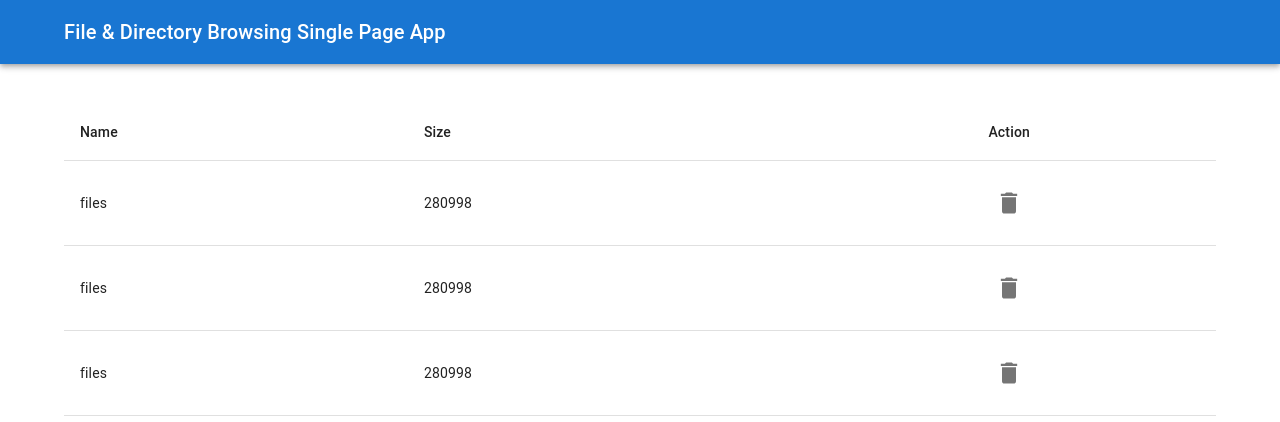
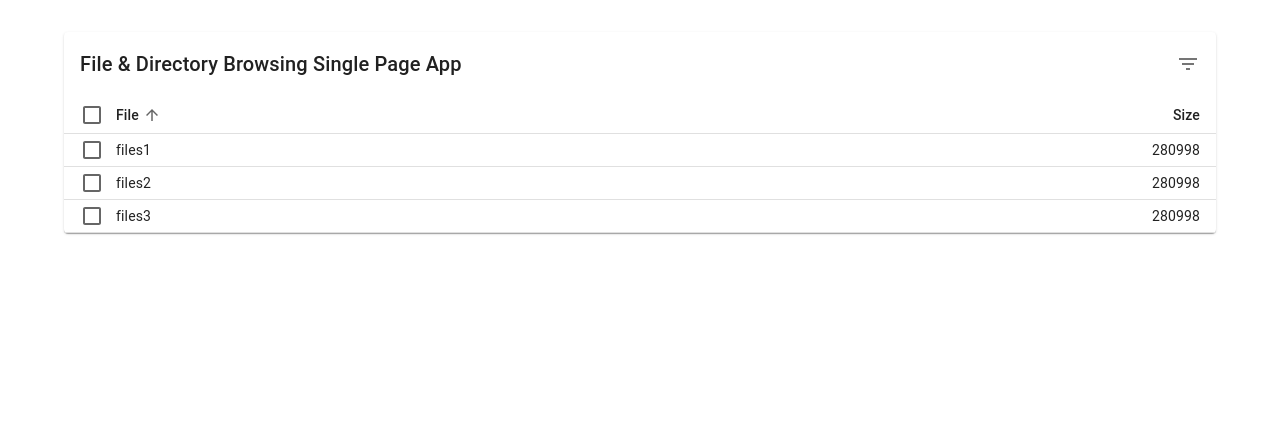
Before and after one commit to liashenkoart/Folder-Explorer, a Next.js app in the folder frontend/: page / in a window 1280 px wide. Shown: the top 422 px of the page. Built offline with nearby package versions, Linux system fonts and the light colour scheme.

Commit message:
feature: sorting

```diff
--- a/frontend/pages/index.tsx
+++ b/frontend/pages/index.tsx
@@ -1,26 +1,37 @@
+import * as React from 'react';
+
 // libs
 import Head from 'next/head'
-import {
-  AppBar,
-  Toolbar,
-  Container,
-  Typography,
-  List,
-  Table,
-  TableBody,
-  TableHead,
-  TableRow,
-  TableCell,
-  Box,
-  IconButton,
-} from "@mui/material";
+
+import { alpha } from '@mui/material/styles';
+import Box from '@mui/material/Box';
+import Table from '@mui/material/Table';
+import TableBody from '@mui/material/TableBody';
+import TableCell from '@mui/material/TableCell';
+import TableContainer from '@mui/material/TableContainer';
+import TableHead from '@mui/material/TableHead';
+import TableRow from '@mui/material/TableRow';
+import TableSortLabel from '@mui/material/TableSortLabel';
+import Toolbar from '@mui/material/Toolbar';
+import Typography from '@mui/material/Typography';
+import Paper from '@mui/material/Paper';
+import Checkbox from '@mui/material/Checkbox';
+import IconButton from '@mui/material/IconButton';
+import Tooltip from '@mui/material/Tooltip';
 import DeleteIcon from '@mui/icons-material/Delete';
+import FilterListIcon from '@mui/icons-material/FilterList';
+import { visuallyHidden } from '@mui/utils';
+import { Container } from "@mui/material";
 
-export default function Home() {
-  const data = [
+interface Data {
+  size: number;
+  name: string;
+}
+
+const rows = [
   {
-      "path": "files",
-      "name": "files",
+    "path": "files1",
+    "name": "files1",
     "children": [
       {
         "path": "files/.DS_Store",
@@ -65,8 +76,8 @@ export default function Home() {
     "size": 280998
   },
   {
-      "path": "files",
-      "name": "files",
+    "path": "files2",
+    "name": "files2",
     "children": [
       {
         "path": "files/.DS_Store",
@@ -111,8 +122,8 @@ export default function Home() {
     "size": 280998
   },
   {
-      "path": "files",
-      "name": "files",
+    "path": "files3",
+    "name": "files3",
     "children": [
       {
         "path": "files/.DS_Store",
@@ -156,7 +167,208 @@ export default function Home() {
     "mtime": "2022-11-30T17:13:14.624Z",
     "size": 280998
   }
-  ]
+];
+
+function descendingComparator<T>(a: T, b: T, orderBy: keyof T) {
+  if (b[orderBy] < a[orderBy]) {
+    return -1;
+  }
+  if (b[orderBy] > a[orderBy]) {
+    return 1;
+  }
+  return 0;
+}
+
+type Order = 'asc' | 'desc';
+
+function getComparator<Key extends keyof any>(
+  order: Order,
+  orderBy: Key,
+): (
+  a: { [key in Key]: number | string },
+  b: { [key in Key]: number | string },
+) => number {
+  return order === 'desc'
+    ? (a, b) => descendingComparator(a, b, orderBy)
+    : (a, b) => -descendingComparator(a, b, orderBy);
+}
+
+// This method is created for cross-browser compatibility, if you don't
+// need to support IE11, you can use Array.prototype.sort() directly
+function stableSort<T>(array: readonly T[], comparator: (a: T, b: T) => number) {
+  const stabilizedThis = array.map((el, index) => [el, index] as [T, number]);
+  stabilizedThis.sort((a, b) => {
+    const order = comparator(a[0], b[0]);
+    if (order !== 0) {
+      return order;
+    }
+    return a[1] - b[1];
+  });
+  return stabilizedThis.map((el) => el[0]);
+}
+
+interface HeadCell {
+  disablePadding: boolean;
+  id: keyof Data;
+  label: string;
+  numeric: boolean;
+}
+
+const headCells: readonly HeadCell[] = [
+  {
+    id: 'name',
+    numeric: false,
+    disablePadding: true,
+    label: 'File',
+  },
+  {
+    id: 'size',
+    numeric: true,
+    disablePadding: false,
+    label: 'Size',
+  },
+];
+
+interface EnhancedTableProps {
+  numSelected: number;
+  onRequestSort: (event: React.MouseEvent<unknown>, property: keyof Data) => void;
+  onSelectAllClick: (event: React.ChangeEvent<HTMLInputElement>) => void;
+  order: Order;
+  orderBy: string;
+  rowCount: number;
+}
+
+function EnhancedTableHead(props: EnhancedTableProps) {
+  const { onSelectAllClick, order, orderBy, numSelected, rowCount, onRequestSort } =
+    props;
+  const createSortHandler =
+    (property: keyof Data) => (event: React.MouseEvent<unknown>) => {
+      onRequestSort(event, property);
+    };
+
+  return (
+    <TableHead>
+      <TableRow>
+        <TableCell padding="checkbox">
+          <Checkbox
+            color="primary"
+            indeterminate={numSelected > 0 && numSelected < rowCount}
+            checked={rowCount > 0 && numSelected === rowCount}
+            onChange={onSelectAllClick} />
+        </TableCell>
+        {headCells.map((headCell) => (
+          <TableCell
+            key={headCell.id}
+            align={headCell.numeric ? 'right' : 'left'}
+            padding={headCell.disablePadding ? 'none' : 'normal'}
+            sortDirection={orderBy === headCell.id ? order : false}>
+            <TableSortLabel
+              active={orderBy === headCell.id}
+              direction={orderBy === headCell.id ? order : 'asc'}
+              onClick={createSortHandler(headCell.id)}>
+              {headCell.label}
+              {orderBy === headCell.id ? (
+                <Box component="span" sx={visuallyHidden}>
+                  {order === 'desc' ? 'sorted descending' : 'sorted ascending'}
+                </Box>
+              ) : null}
+            </TableSortLabel>
+          </TableCell>
+        ))}
+      </TableRow>
+    </TableHead>
+  );
+}
+
+interface EnhancedTableToolbarProps {
+  numSelected: number;
+}
+
+function EnhancedTableToolbar(props: EnhancedTableToolbarProps) {
+  const { numSelected } = props;
+
+  return (
+    <Toolbar
+      sx={{
+        pl: { sm: 2 },
+        pr: { xs: 1, sm: 1 },
+        ...(numSelected > 0 && {
+          bgcolor: (theme) =>
+            alpha(theme.palette.primary.main, theme.palette.action.activatedOpacity),
+        }),
+      }}>
+      {numSelected > 0 ?
+        <Typography
+          sx={{ flex: '1 1 100%' }}
+          color="inherit"
+          variant="subtitle1"
+          component="div">
+          {numSelected} selected
+        </Typography>
+        : <Typography
+          sx={{ flex: '1 1 100%' }}
+          variant="h6"
+          id="tableTitle"
+          component="div">
+          File & Directory Browsing Single Page App
+        </Typography>}
+      {numSelected > 0
+        ? <Tooltip title="Delete">
+          <IconButton>
+            <DeleteIcon />
+          </IconButton>
+        </Tooltip>
+        : <Tooltip title="Filter list">
+          <IconButton>
+            <FilterListIcon />
+          </IconButton>
+        </Tooltip>}
+    </Toolbar>
+  );
+}
+
+export default function Home() {
+
+  const [order, setOrder] = React.useState<Order>('asc');
+  const [orderBy, setOrderBy] = React.useState<keyof Data>('name');
+  const [selected, setSelected] = React.useState<readonly string[]>([]);
+
+  const handleRequestSort = (event: React.MouseEvent<unknown>, property: keyof Data,) => {
+    const isAsc = orderBy === property && order === 'asc';
+    setOrder(isAsc ? 'desc' : 'asc');
+    setOrderBy(property);
+  };
+
+  const handleSelectAllClick = (event: React.ChangeEvent<HTMLInputElement>) => {
+    if (event.target.checked) {
+      const newSelected = rows.map((n) => n.name);
+      setSelected(newSelected);
+      return;
+    }
+    setSelected([]);
+  };
+
+  const handleClick = (event: React.MouseEvent<unknown>, name: string) => {
+    const selectedIndex = selected.indexOf(name);
+    let newSelected: readonly string[] = [];
+
+    if (selectedIndex === -1) {
+      newSelected = newSelected.concat(selected, name);
+    } else if (selectedIndex === 0) {
+      newSelected = newSelected.concat(selected.slice(1));
+    } else if (selectedIndex === selected.length - 1) {
+      newSelected = newSelected.concat(selected.slice(0, -1));
+    } else if (selectedIndex > 0) {
+      newSelected = newSelected.concat(
+        selected.slice(0, selectedIndex),
+        selected.slice(selectedIndex + 1),
+      );
+    }
+
+    setSelected(newSelected);
+  };
+
+  const isSelected = (name: string) => selected.indexOf(name) !== -1;
 
   return (
     <>
@@ -166,43 +378,48 @@ export default function Home() {
         <link rel="icon" href="/favicon.ico" />
       </Head>
       <main>
-        <AppBar position="static">
-          <Toolbar>
         <Container>
-              <Typography variant="h6">
-                File & Directory Browsing Single Page App
-              </Typography>
-            </Container>
-          </Toolbar>
-        </AppBar>
           <Box py={4}>
-          <Container>
-            <List>
-              <Table aria-label="simple table">
-                <TableHead>
-                  <TableRow>
-                    <TableCell>Name</TableCell>
-                    <TableCell>Size</TableCell>
-                    <TableCell align="center">Action</TableCell>
-                  </TableRow>
-                </TableHead>
+            <Paper sx={{ width: '100%', mb: 2 }}>
+              <EnhancedTableToolbar numSelected={selected.length} />
+              <TableContainer>
+                <Table sx={{ minWidth: 750 }} aria-labelledby="tableTitle" size="small">
+                  <EnhancedTableHead
+                    numSelected={selected.length}
+                    order={order}
+                    orderBy={orderBy}
+                    onSelectAllClick={handleSelectAllClick}
+                    onRequestSort={handleRequestSort}
+                    rowCount={rows.length}
+                  />
                   <TableBody>
-                  {data.map((row, index) => (
-                    <TableRow key={index}>
-                      <TableCell>{row.name}</TableCell>
-                      <TableCell>{row.size}</TableCell>
-                      <TableCell align="center">
-                        <IconButton aria-label="delete" size="large">
-                          <DeleteIcon fontSize="inherit" />
-                        </IconButton>
+                    {stableSort(rows, getComparator(order, orderBy))
+                      .map((row, index) => {
+                        const isItemSelected = isSelected(row.name);
+                        const labelId = `enhanced-table-checkbox-${index}`;
+                        return (
+                          <TableRow
+                            hover
+                            onClick={(event) => handleClick(event, row.name)}
+                            role="checkbox"
+                            aria-checked={isItemSelected}
+                            tabIndex={-1}
+                            key={row.name}
+                            selected={isItemSelected}>
+                            <TableCell padding="checkbox">
+                              <Checkbox color="primary" checked={isItemSelected} />
                             </TableCell>
-                    </TableRow>
-                  ))}
+                            <TableCell component="th" id={labelId} scope="row" padding="none">{row.name}
+                            </TableCell>
+                            <TableCell align="right">{row.size}</TableCell>
+                          </TableRow>)
+                      })}
                   </TableBody>
                 </Table>
-            </List>
+              </TableContainer>
+            </Paper>
+          </Box>
         </Container>
-        </Box>
       </main>
     </>
   )
```
Lines whose indentation alone changed are shown as unchanged.
